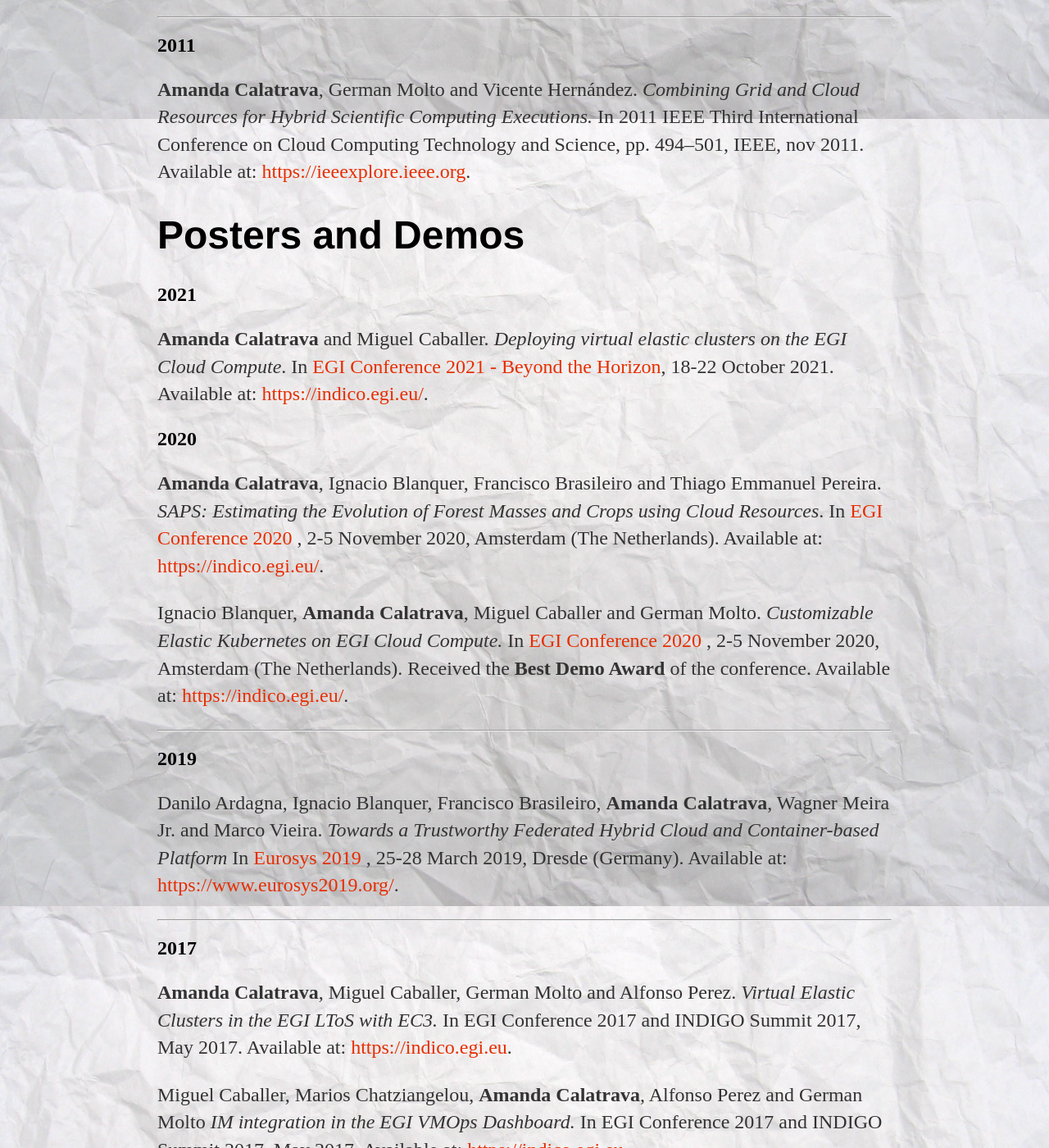
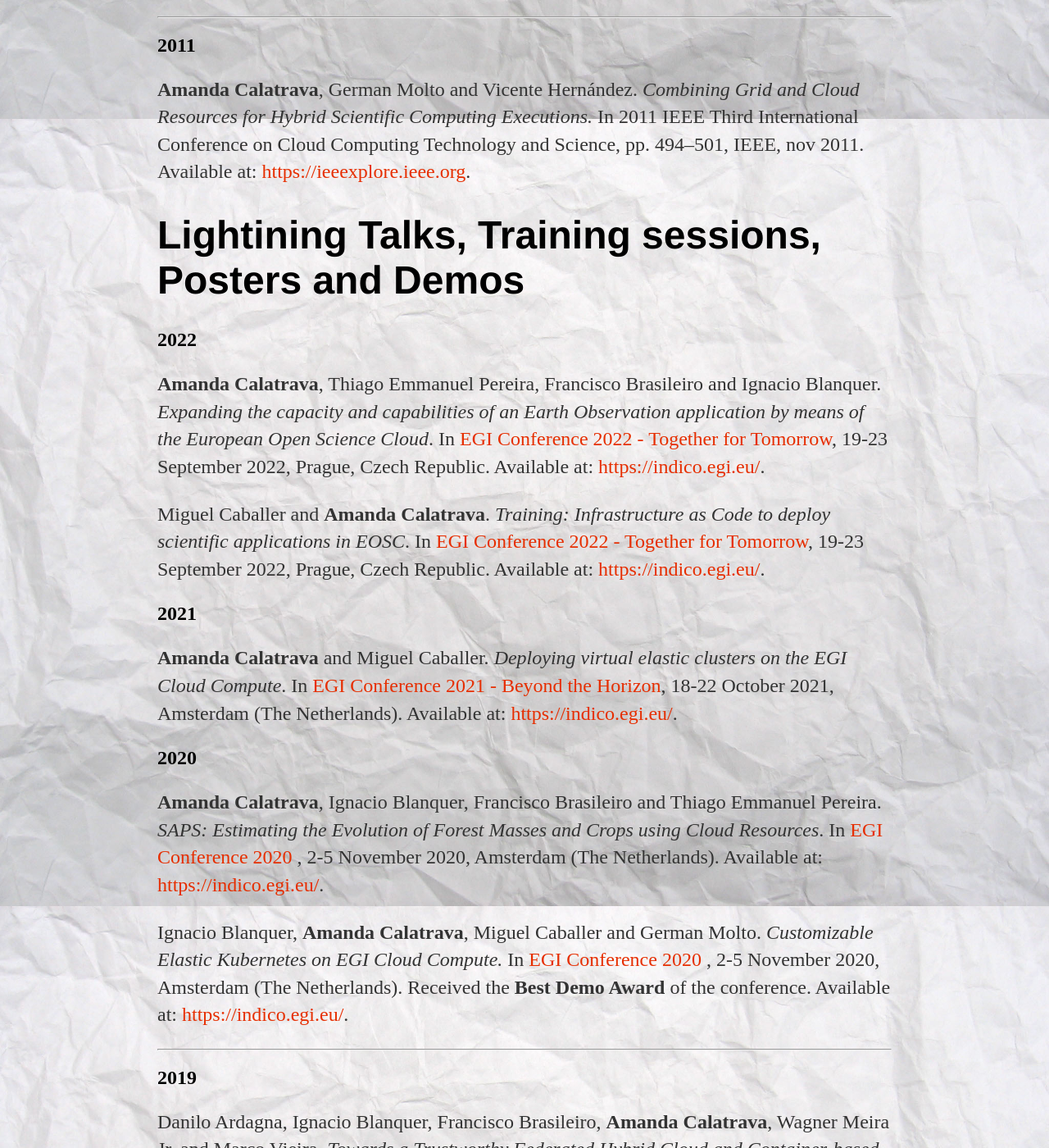
Before and after one commit to amcaar/amcaar.github.io, a Jekyll site: the page built from cv/index.html, in a window 1280 px wide and 1400 px high, scrolled down 3695 px. Shown: the whole window at 82% size. Built offline with Jekyll 4.4.1, drawn with Linux system fonts in a browser that asks for light colours.

Commit message:
Update index.html

```diff
--- a/cv/index.html
+++ b/cv/index.html
@@ -113,12 +113,23 @@
 			Cloud Computing Technology and Science, pp. 494–501, IEEE, nov 2011.
 			Available at: <a class="link" href="http://ieeexplore.ieee.org/document/6133182/">https://ieeexplore.ieee.org</a>.</p>
 
-		<h1>Posters and Demos</h1>
+		<h1>Lightining Talks, Training sessions, Posters and Demos</h1>
+		<h2>2022</h2>
+		<p> <strong>Amanda Calatrava</strong>, Thiago Emmanuel Pereira, Francisco Brasileiro and Ignacio Blanquer.
+			<em>Expanding the capacity and capabilities of an Earth Observation application by means of the European Open Science Cloud</em>.
+			In <a class="link" href="https://indico.egi.eu/event/5882/">EGI Conference 2022 - Together for Tomorrow</a>, 19-23 September 2022, Prague, Czech Republic.
+			Available at: <a class="link" href="https://indico.egi.eu/event/5882/contributions/16719/">https://indico.egi.eu/</a>.</p>
+		<p> Miguel Caballer and <strong>Amanda Calatrava</strong>.
+			<em>Training: Infrastructure as Code to deploy scientific applications in EOSC</em>.
+			In <a class="link" href="https://indico.egi.eu/event/5882/">EGI Conference 2022 - Together for Tomorrow</a>, 19-23 September 2022, Prague, Czech Republic.
+			Available at: <a class="link" href="https://indico.egi.eu/event/5882/sessions/4886/#20220920">https://indico.egi.eu/</a>.</p>
+
 		<h2>2021</h2>
 		<p> <strong>Amanda Calatrava</strong> and Miguel Caballer.
 			<em>Deploying virtual elastic clusters on the EGI Cloud Compute</em>.
-			In <a class="link" href="https://indico.egi.eu/event/5464/">EGI Conference 2021 - Beyond the Horizon</a>, 18-22 October 2021.
+			In <a class="link" href="https://indico.egi.eu/event/5464/">EGI Conference 2021 - Beyond the Horizon</a>, 18-22 October 2021, Amsterdam (The Netherlands).
 			Available at: <a class="link" href="https://indico.egi.eu/event/5464/contributions/15797/">https://indico.egi.eu/</a>.</p>
+
 		<h2>2020</h2>
 		<p> <strong>Amanda Calatrava</strong>, Ignacio Blanquer, Francisco Brasileiro and Thiago Emmanuel Pereira.
 			<em>SAPS: Estimating the Evolution of Forest Masses and Crops using Cloud Resources</em>.
```
